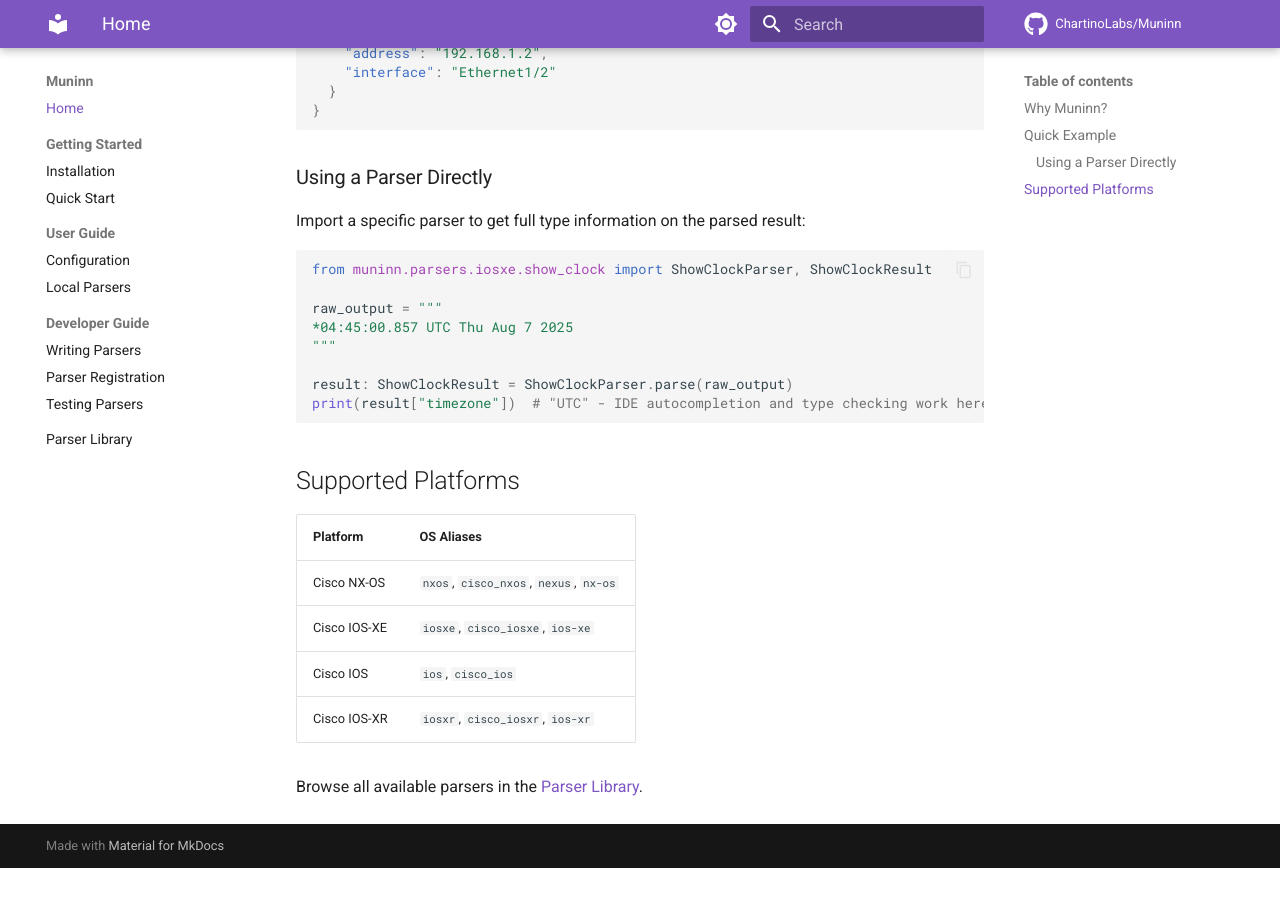
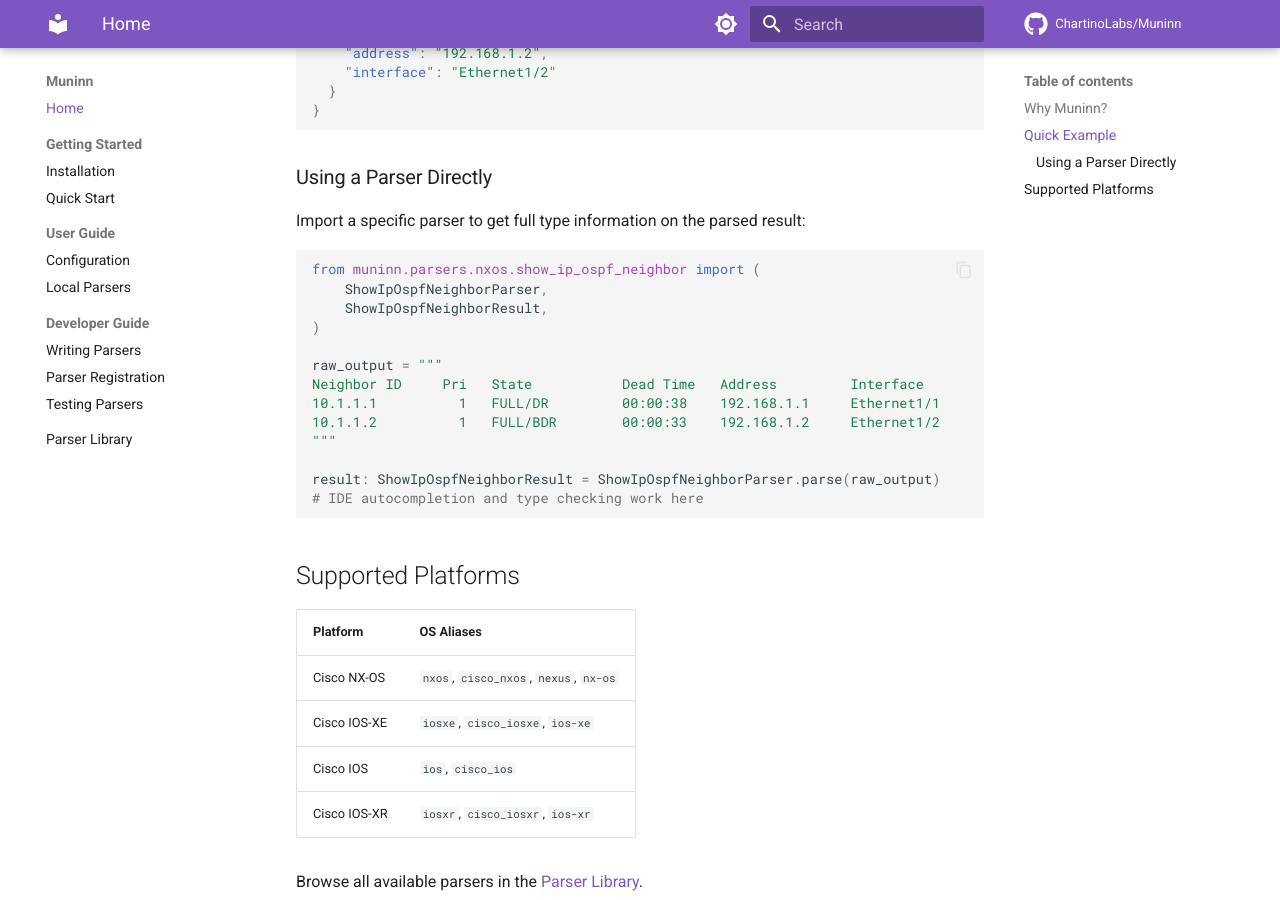
Before and after one commit to ChartinoLabs/Muninn, an MkDocs documentation site: the page built from docs/index.md, in a window 1280 px wide and 900 px high, scrolled down 1157 px. Built offline with MkDocs 1.6.1 and Material for MkDocs 9.7.7, drawn with Linux system fonts in a browser that asks for light colours; comment, search, counter and statistics services are not loaded; before the commit the page ends 2025 px from its top, so only the background shows below that.

Commit message:
docs: use show ip ospf neighbor for direct parser import example
Co-Authored-By: Claude Opus 4.6 (1M context) <noreply@anthropic.com>

````diff
--- a/docs/index.md
+++ b/docs/index.md
@@ -56,14 +56,19 @@ Returns:
 Import a specific parser to get full type information on the parsed result:
 
 ```python
-from muninn.parsers.iosxe.show_clock import ShowClockParser, ShowClockResult
+from muninn.parsers.nxos.show_ip_ospf_neighbor import (
+    ShowIpOspfNeighborParser,
+    ShowIpOspfNeighborResult,
+)
 
 raw_output = """
-*04:45:00.857 UTC Thu Aug 7 2025
+Neighbor ID     Pri   State           Dead Time   Address         Interface
+10.1.1.1          1   FULL/DR         00:00:38    192.168.1.1     Ethernet1/1
+10.1.1.2          1   FULL/BDR        00:00:33    192.168.1.2     Ethernet1/2
 """
 
-result: ShowClockResult = ShowClockParser.parse(raw_output)
-print(result["timezone"])  # "UTC" - IDE autocompletion and type checking work here
+result: ShowIpOspfNeighborResult = ShowIpOspfNeighborParser.parse(raw_output)
+# IDE autocompletion and type checking work here
 ```
 
 ## Supported Platforms
````
